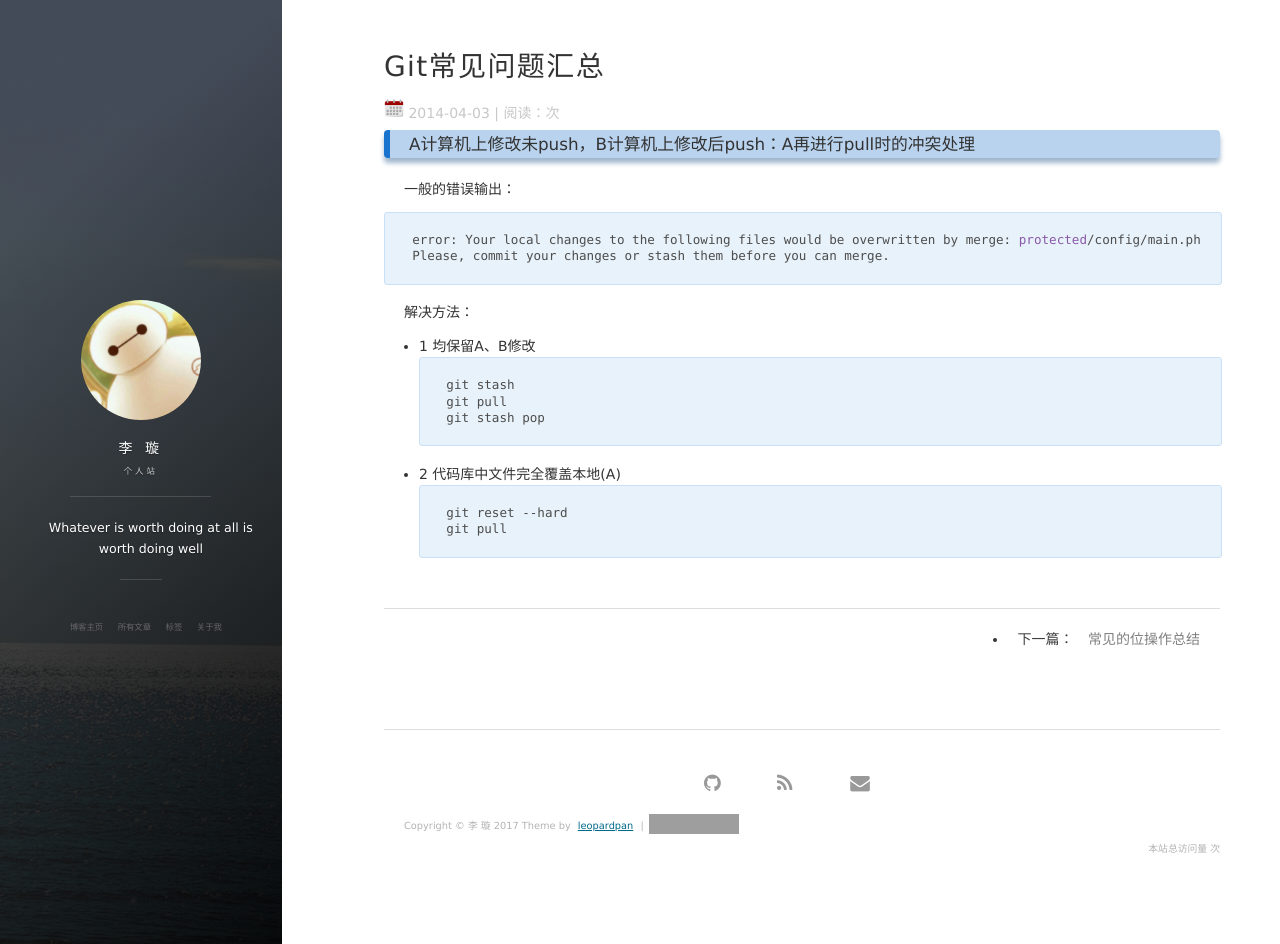
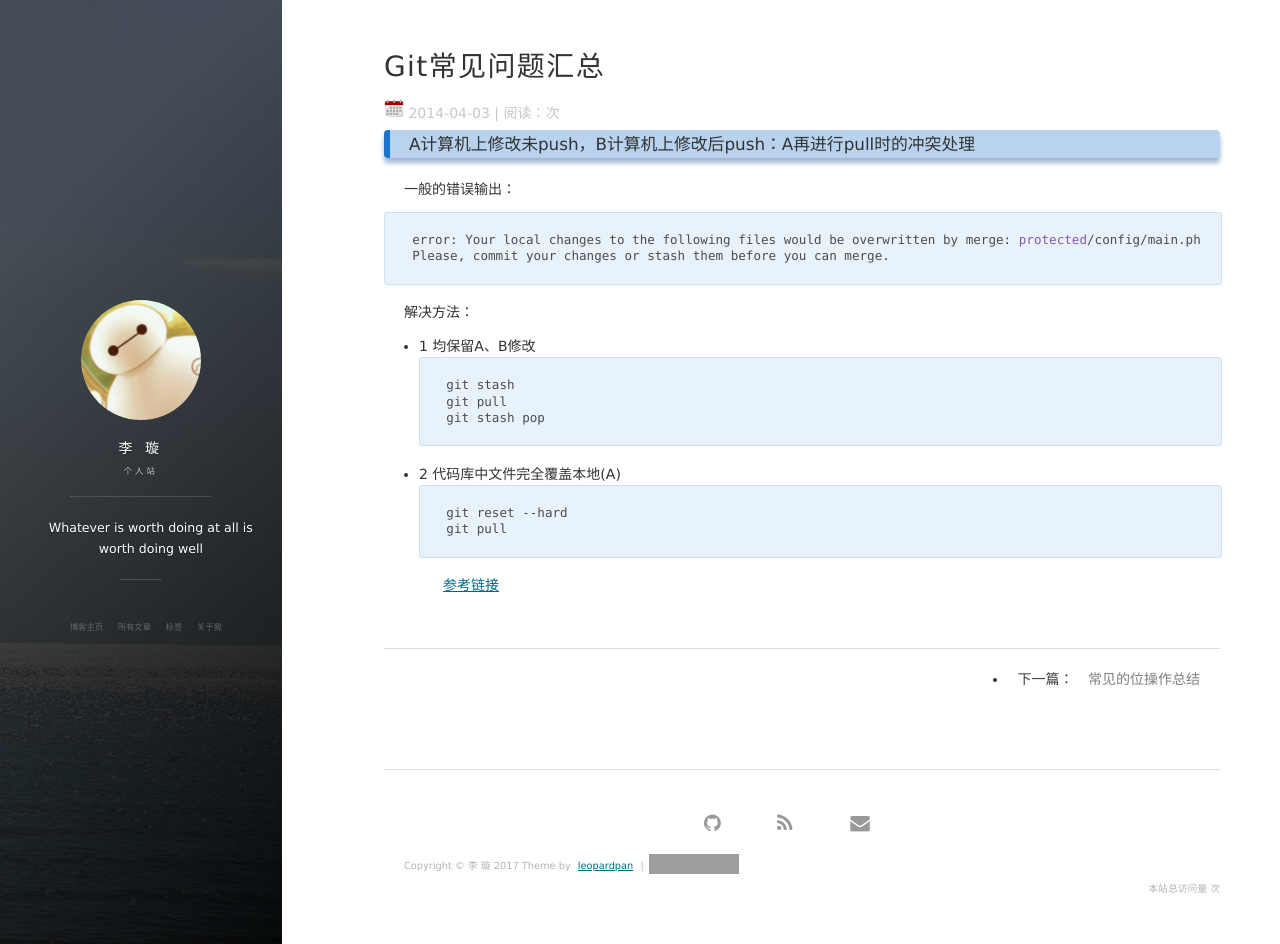
Before and after one commit to leexuan/leexuan.github.io, a Jekyll site: the page built from _posts/2014-04-03-Common Problems of Git.md, in a window 1280 px wide and 944 px high. Built offline with Jekyll 4.4.1, drawn with Linux system fonts in a browser that asks for light colours; nearby versions of some CDN libraries; comment, search, counter and statistics services are not loaded; grey boxes are pictures that could not be loaded.

Commit message:
Modified.

````diff
--- a/_posts/2014-04-03-Common Problems of Git.md
+++ b/_posts/2014-04-03-Common Problems of Git.md
@@ -26,3 +26,4 @@ git stash pop
 git reset --hard
 git pull
 ```
+[参考链接](http://blog.csdn.net/iefreer/article/details/7679631)
````
